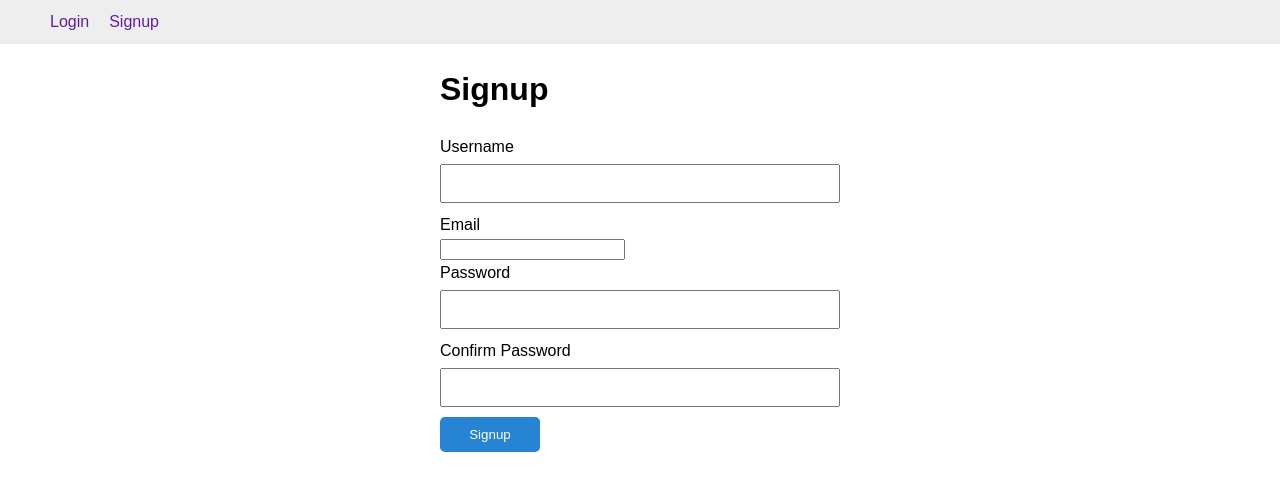
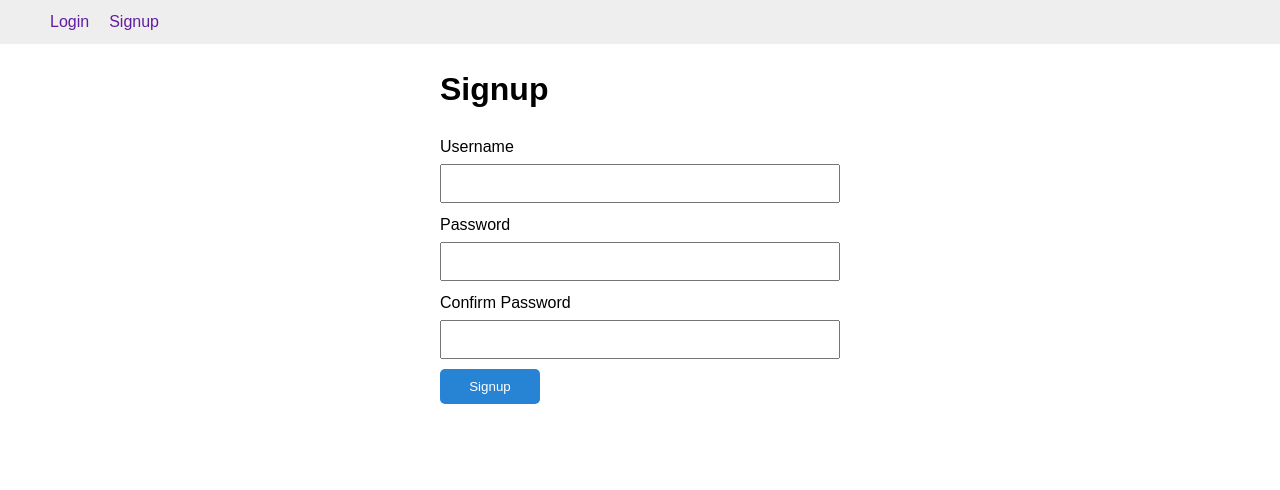
Before and after one commit to emonsalves/Simple-Dash, a React (Vite) app in the folder Frontend/: page /signup in a window 1280 px wide. Shown: the top 490 px of the page. Built offline with nearby package versions, Linux system fonts and the light colour scheme.

Commit message:
Fix : remove email

```diff
--- a/Frontend/src/routes/Signup.jsx
+++ b/Frontend/src/routes/Signup.jsx
@@ -8,10 +8,6 @@ function Signup() {
           <div className="form-control">
             <label htmlFor="username">Username</label>
             <input type="text" id="username" name="username" />
-          </div>
-          <div className="form-control">
-            <label htmlFor="email">Email</label>
-            <input type="email" id="email" name="email" />
           </div>
           <div className="form-control">
             <label htmlFor="password">Password</label>
```
